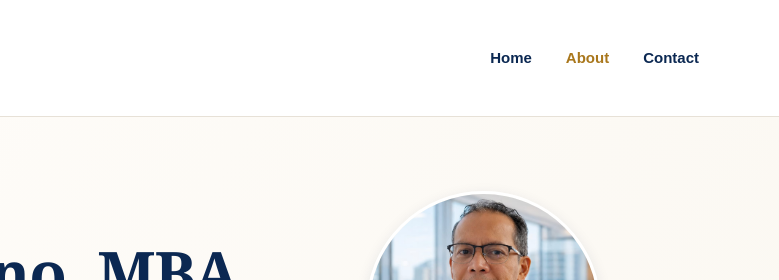
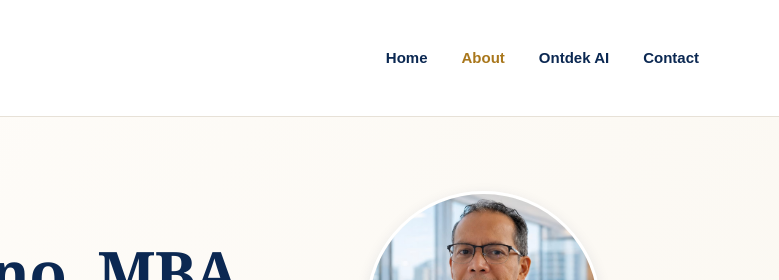
Before and after one commit to HonorWaysAIChatAssistant/HonorWays-Website, a plain HTML site: page marc-partowihono/index.html in a window 1280 px wide. Shown: the top 280 px of the page, 501-1280 px from the left. Drawn offline with Linux system fonts and the light colour scheme.

Commit message:
Update index.html

```diff
--- a/marc-partowihono/index.html
+++ b/marc-partowihono/index.html
@@ -756,7 +756,9 @@
         >
           About
         </a>
-
+<a href="/ontdek-ai/">
+    Ontdek AI
+  </a>
         <a href="/contact/">
           Contact
         </a>
```
